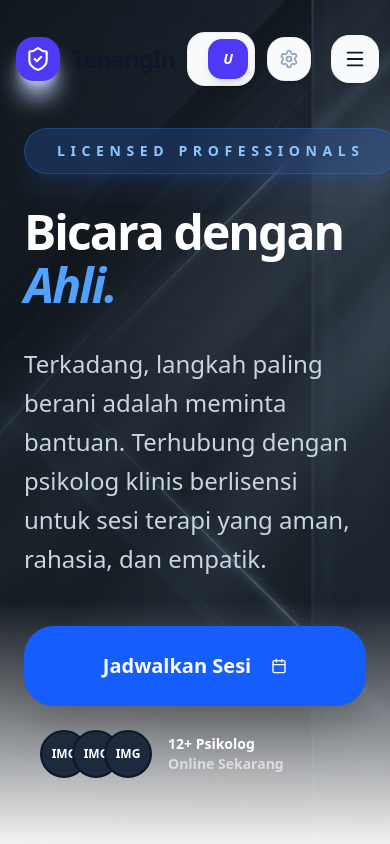
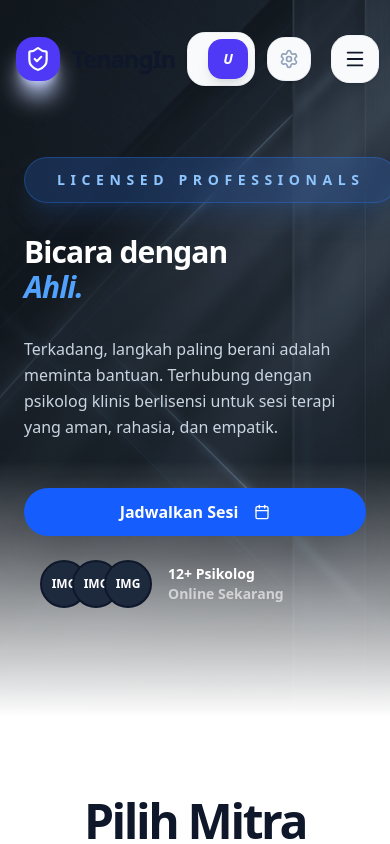
Before and after one commit to ahmadrofiussuud/mental-bmc, a Next.js app: page /consultation in a window 390 px wide. Shown: the top 844 px of the page. Built offline with nearby package versions, Linux system fonts and the light colour scheme.

Commit message:
Phase 1 Complete: Consultation & Journey pages iPhone 12 optimized

```diff
--- a/src/app/consultation/page.tsx
+++ b/src/app/consultation/page.tsx
@@ -36,11 +36,11 @@ export default function ConsultationPage() {
                                 <Badge className="bg-blue-500/20 text-blue-300 px-8 py-3 rounded-full font-black uppercase text-sm tracking-[0.4em] border border-blue-500/30 backdrop-blur-md shadow-xl shadow-blue-500/10">
                                     Licensed Professionals
                                 </Badge>
-                                <h1 className="text-5xl md:text-7xl lg:text-8xl font-black text-white tracking-[-0.04em] leading-[1.1] drop-shadow-2xl">
+                                <h1 className="text-3xl sm:text-4xl md:text-5xl lg:text-7xl xl:text-8xl font-black text-white tracking-[-0.03em] sm:tracking-[-0.04em] leading-[1.15] sm:leading-[1.1] drop-shadow-2xl">
                                     Bicara dengan <br />
                                     <span className="text-blue-400 italic">Ahli.</span>
                                 </h1>
-                                <p className="text-2xl text-slate-300 font-medium max-w-xl leading-relaxed">
+                                <p className="text-base sm:text-lg md:text-xl lg:text-2xl text-slate-300 font-medium max-w-xl leading-relaxed">
                                     Terkadang, langkah paling berani adalah meminta bantuan. <br className="hidden md:block" />
                                     Terhubung dengan psikolog klinis berlisensi untuk sesi terapi yang aman, rahasia, dan empatik.
                                 </p>
@@ -52,9 +52,9 @@ export default function ConsultationPage() {
                                 transition={{ delay: 0.3 }}
                                 className="flex flex-col sm:flex-row gap-6"
                             >
-                                <Button className="bg-blue-600 hover:bg-blue-500 text-white px-12 py-10 rounded-[30px] font-black text-xl shadow-2xl transition-all hover:scale-105 active:scale-95 group">
+                                <Button className="bg-blue-600 hover:bg-blue-500 text-white px-8 py-6 sm:px-10 sm:py-8 md:px-12 md:py-10 rounded-[25px] sm:rounded-[30px] font-black text-base sm:text-lg md:text-xl shadow-2xl transition-all hover:scale-105 active:scale-95 group">
                                     Jadwalkan Sesi
-                                    <Calendar className="ml-3 group-hover:-translate-y-1 transition-transform" />
+                                    <Calendar className="ml-2 sm:ml-3 group-hover:-translate-y-1 transition-transform" />
                                 </Button>
                                 <div className="flex items-center gap-4 text-white/60 pl-4">
                                     <div className="flex -space-x-4">
```
